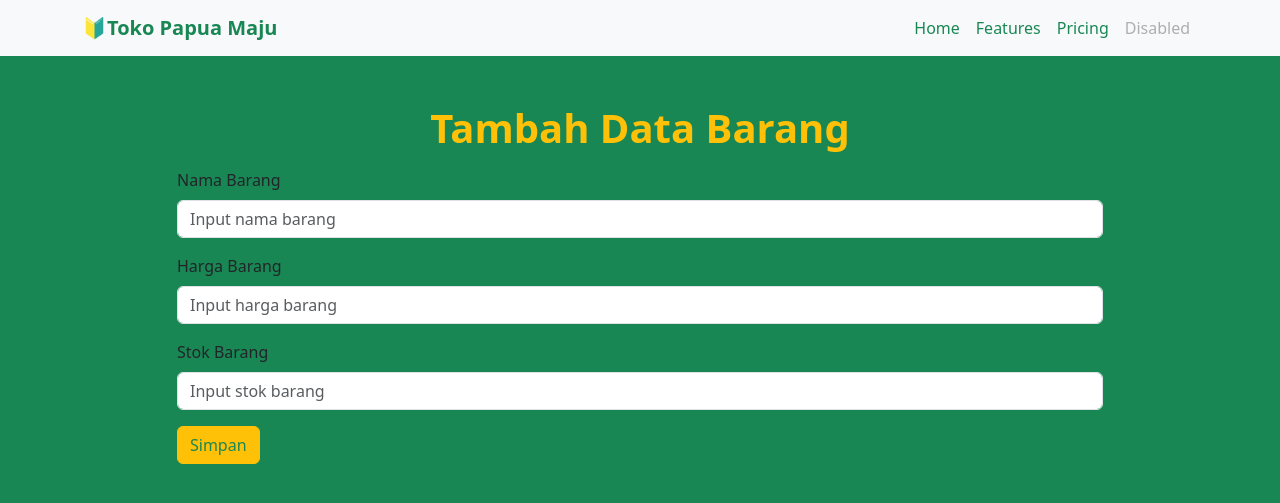
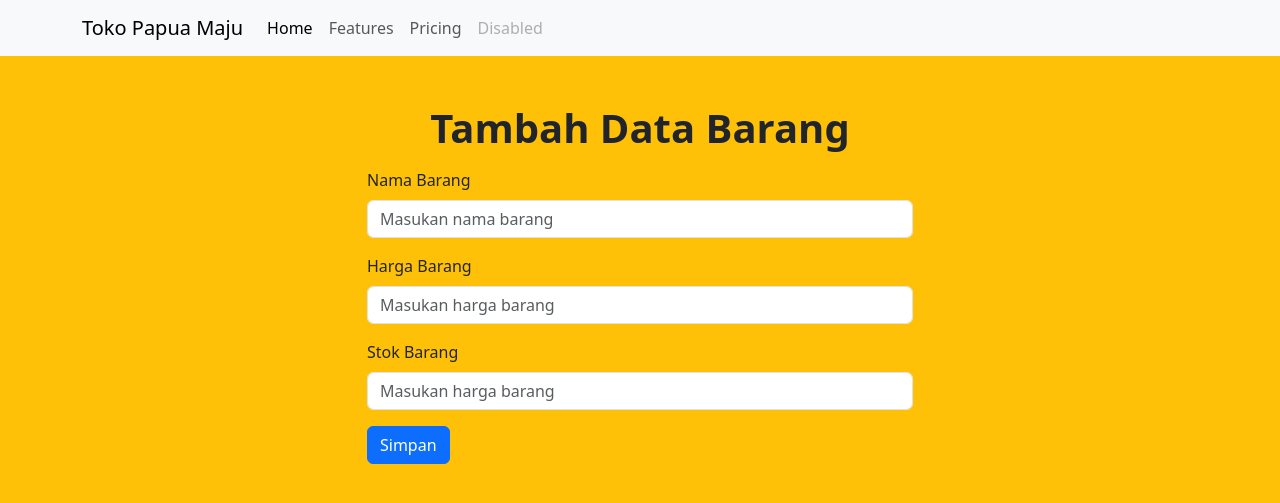
Before and after one commit to sulenias/sacode-2023-php-mysql-pertemuan-ke-10, a PHP site: page /tambah.php in a window 1280 px wide. Shown: the top 503 px of the page. Run offline with PHP 8.4, Linux system fonts and the light colour scheme; data that the repository does not hold is empty.

Commit message:
🔰update

```diff
--- a/conn.php
+++ b/conn.php
@@ -1,5 +1,4 @@
 <?php
-
 $servename = 'localhost';
 $username = 'root';
 $password = '';
@@ -12,7 +11,11 @@
 $datas = mysqli_query($conn,$query);
 
 
+function rupiah($angka){
 
+    $hasil_rupiah = "Rp " . number_format($angka,2,',','.');
+    return $hasil_rupiah;
 
+}
 
 ?>
--- a/index.php
+++ b/index.php
@@ -0,0 +1,94 @@
+<?php
+   require_once('conn.php');
+?>
+
+
+
+<!DOCTYPE html>
+<html lang="en">
+<head>
+    <meta charset="UTF-8">
+    <meta name="viewport" content="width=device-width, initial-scale=1.0">
+    <title>Document</title>
+
+    <!-- CSS BOOSTRAP -->
+    <link href="https://cdn.jsdelivr.net/npm/bootstrap@5.3.2/dist/css/bootstrap.min.css" rel="stylesheet" integrity="sha384-T3c6CoIi6uLrA9TneNEoa7RxnatzjcDSCmG1MXxSR1GAsXEV/Dwwykc2MPK8M2HN" crossorigin="anonymous">
+
+</head>
+<body class="bg-warning">
+
+<nav class="navbar navbar-expand-lg bg-body-tertiary">
+  <div class="container-fluid container ">
+    <a class="navbar-brand fw-bolder link-success" href="#">Toko Papua Maju</a>
+    <button class="navbar-toggler" type="button" data-bs-toggle="collapse" data-bs-target="#navbarNav" aria-controls="navbarNav" aria-expanded="false" aria-label="Toggle navigation">
+      <span class="navbar-toggler-icon"></span>
+    </button>
+    <div class="collapse navbar-collapse d-flex justify-content-end" id="navbarNav">
+      <ul class="navbar-nav">
+        <li class="nav-item">
+          <a class="nav-link active" aria-current="page" href="#">Home</a>
+        </li>
+        <li class="nav-item">
+          <a class="nav-link" href="#">Features</a>
+        </li>
+        <li class="nav-item">
+          <a class="nav-link" href="#">Pricing</a>
+        </li>
+        <li class="nav-item">
+          <a class="nav-link disabled" aria-disabled="true">Disabled</a>
+        </li>
+      </ul>
+    </div>
+  </div>
+</nav>
+
+
+<section>
+    <div class="container">
+
+        <div class="row mt-5 text-center">
+            <div class="col-12">
+                <h1 class=" fw-bolder">Data Barang</h1>
+            </div>
+        </div>
+
+        <div class="row mt-2 d-flex justify-content-center">
+            <div class="col-10">
+                <a href="tambah.php" class="btn btn-primary mb-3">Tambah Data barang </a>
+                <table class="table table-bordered table-hover">
+                    <thead class="table-light">
+                        <th>No</th>
+                        <th>Nama Barang</th>
+                        <th>Harga Barang</th>
+                        <th>Stok</th>
+                        <th>Aksi</th>
+                    </thead>
+                    <?php $i = 0; foreach($datas as $data) : ?>
+                        <tbody>
+                            <td><?= ++$i ?>.</td>
+                            <td><?= $data['nama_barang']?></td>
+                            <td><?= rupiah($data['harga_barang'])?></td>
+                            <td><?= $data['stok_barang']?></td>
+                            <td>
+                                <a href="">Edit</a>
+                                <a href="">Hapus</a>
+                                <a href="">Detail</a>
+                            </td>
+                        </tbody>
+                    <?php endforeach ?>
+                </table>
+            </div>
+        </div>
+
+
+    </div>
+</section>
+
+
+
+
+    <!-- js boostrap -->
+    <script src="https://cdn.jsdelivr.net/npm/bootstrap@5.3.2/dist/js/bootstrap.bundle.min.js" integrity="sha384-C6RzsynM9kWDrMNeT87bh95OGNyZPhcTNXj1NW7RuBCsyN/o0jlpcV8Qyq46cDfL" crossorigin="anonymous"></script>
+
+</body>
+</html>
--- a/tambah.php
+++ b/tambah.php
@@ -1,9 +1,20 @@
+<?php
+   require_once('conn.php');
+   if($_POST != null)
+   {
+        $nama_barang = $_POST['nama_barang'];
+        $harga_barang = $_POST['harga_barang'];
+        $stok_barang = $_POST['stok_barang'];
 
-<?php
 
-    include('index.php');
+        $tambah = "INSERT INTO `tbl_barang` (`id`,`nama_barang`, `harga_barang`, `stok_barang` ) VALUE (NULL, '$nama_barang' , '$harga_barang', '$stok_barang') ";
+        $query = mysqli_query($conn, $tambah);
+   }
 
- ?>
+?>
+
+
+
 
 <!DOCTYPE html>
 <html lang="en">
@@ -16,24 +27,24 @@
     <link href="https://cdn.jsdelivr.net/npm/bootstrap@5.3.2/dist/css/bootstrap.min.css" rel="stylesheet" integrity="sha384-T3c6CoIi6uLrA9TneNEoa7RxnatzjcDSCmG1MXxSR1GAsXEV/Dwwykc2MPK8M2HN" crossorigin="anonymous">
 
 </head>
-<body class="bg-success">
+<body class="bg-warning">
 
 <nav class="navbar navbar-expand-lg bg-body-tertiary">
   <div class="container-fluid container ">
-    <a class="navbar-brand text-success fw-bolder" href="#">🔰Toko Papua Maju</a>
+    <a class="navbar-brand" href="#">Toko Papua Maju</a>
     <button class="navbar-toggler" type="button" data-bs-toggle="collapse" data-bs-target="#navbarNav" aria-controls="navbarNav" aria-expanded="false" aria-label="Toggle navigation">
       <span class="navbar-toggler-icon"></span>
     </button>
-    <div class="collapse navbar-collapse d-flex justify-content-end" id="navbarNav">
+    <div class="collapse navbar-collapse" id="navbarNav">
       <ul class="navbar-nav">
         <li class="nav-item">
-          <a class="nav-link link-success active" aria-current="page" href="#">Home</a>
+          <a class="nav-link active" aria-current="page" href="index.php">Home</a>
         </li>
         <li class="nav-item">
-          <a class="nav-link link-success" href="#">Features</a>
+          <a class="nav-link" href="#">Features</a>
         </li>
         <li class="nav-item">
-          <a class="nav-link link-success" href="#">Pricing</a>
+          <a class="nav-link" href="#">Pricing</a>
         </li>
         <li class="nav-item">
           <a class="nav-link disabled" aria-disabled="true">Disabled</a>
@@ -49,30 +60,35 @@
 
         <div class="row mt-5 text-center">
             <div class="col-12">
-                <h1 class="text-warning fw-bolder">Tambah Data Barang</h1>
+                <h1 class=" fw-bolder">Tambah Data Barang</h1>
             </div>
         </div>
 
         <div class="row mt-2 d-flex justify-content-center">
-            <div class="col-10">
+            <div class="col-6">
 
-                <form method="post">
+                <form action="" method="post">
+
                     <div class="mb-3">
-                      <label for="nama_barang" class="form-label">Nama Barang</label>
-                      <input type="text" class="form-control" id="nama_barang" placeholder="Input nama barang">
+                        <label for="namabarang" class="form-label">Nama Barang</label>
+                        <input type="text" name="nama_barang" class="form-control" id="namabarang" placeholder="Masukan nama barang" required>
                     </div>
 
                     <div class="mb-3">
-                      <label for="harga_barang" class="form-label">Harga Barang</label>
-                      <input type="text" class="form-control" id="harga_barang" placeholder="Input harga barang">
+                        <label for="hargabarang" class="form-label">Harga Barang</label>
+                        <input type="number" name="harga_barang" class="form-control" id="hargabarang" placeholder="Masukan harga barang" required>
                     </div>
 
                     <div class="mb-3">
-                      <label for="stok" class="form-label">Stok Barang</label>
-                      <input type="number" class="form-control" id="stok" placeholder="Input stok barang">
+                        <label for="stok" class="form-label">Stok Barang</label>
+                        <input type="number" name="stok_barang" class="form-control" id="stok" placeholder="Masukan harga barang" required>
                     </div>
-                    <button class="btn btn-warning link-success" type="submit">Simpan</button>
+
+                    <button class="btn btn-primary" type="submit" >Simpan</button>
+
                 </form>
+
+
 
             </div>
         </div>
```
Lines whose indentation alone changed are shown as unchanged.
